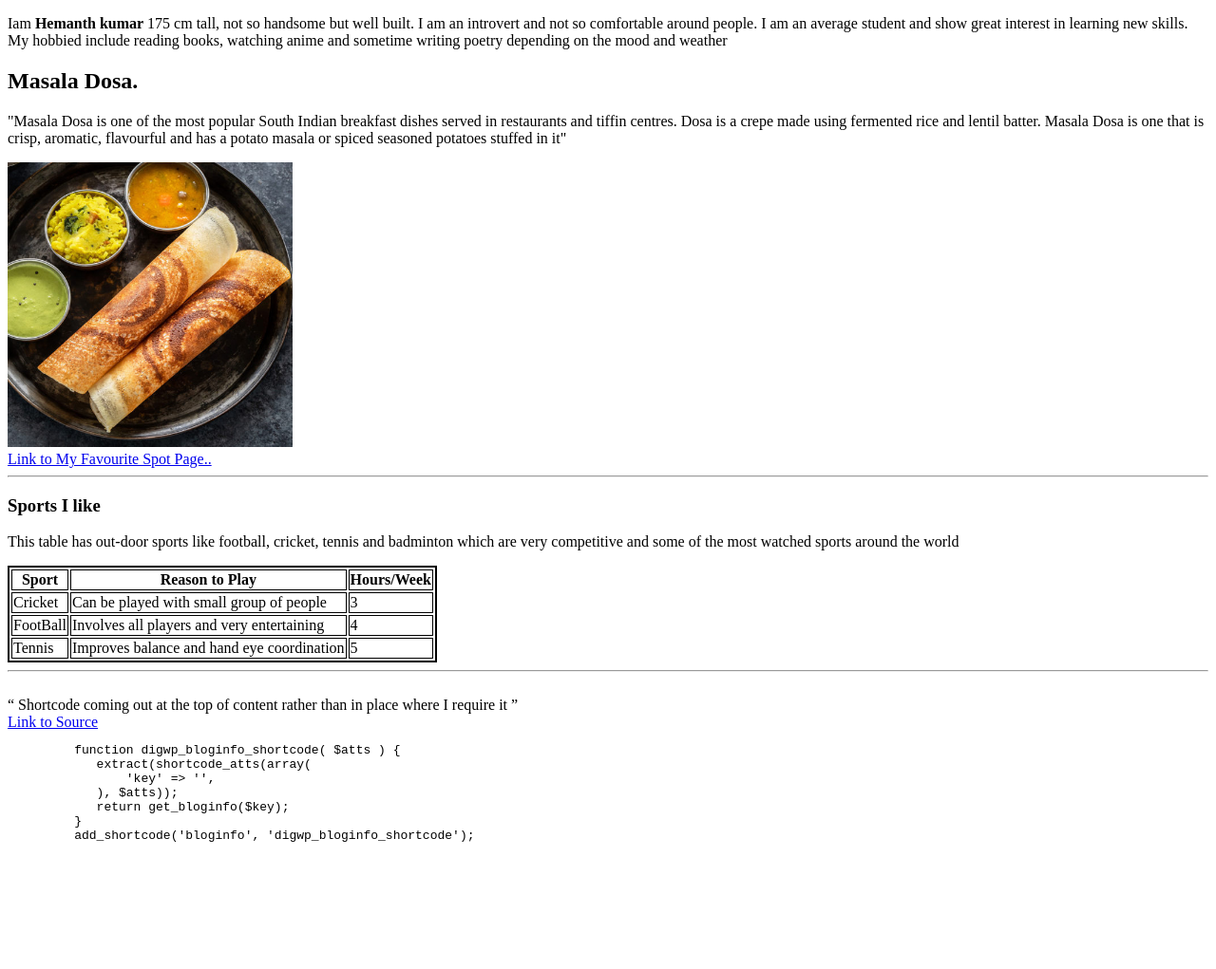
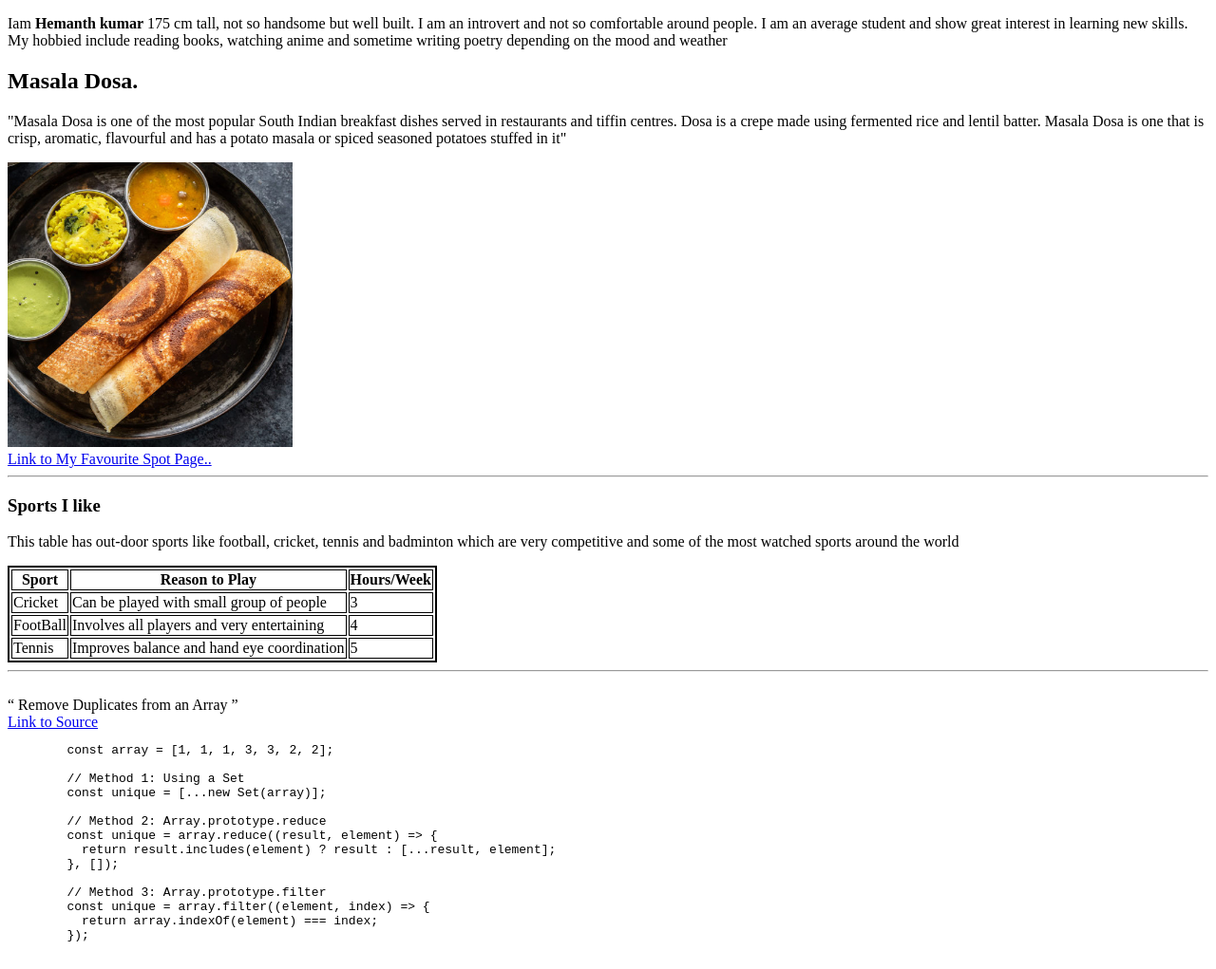
Before and after one commit to 44-563-WebApps-F23/44563-webapps-f23-assignment3-phkphk007, a plain HTML site: page mystats.html in a window 1280 px wide. Shown: the whole page at 95% size. Before the commit the page ends 916 px from the top, so only its background shows below. Drawn offline with Linux system fonts and the light colour scheme.

Commit message:
link changed

```diff
--- a/mystats.html
+++ b/mystats.html
@@ -67,24 +67,28 @@
     </table>
     <hr />
     <br />
-    <q>
-      Shortcode coming out at the top of content rather than in place where I
-      require it
-    </q>
+    <q> Remove Duplicates from an Array </q>
     <br />
     <a
-      href="https://css-tricks.com/snippets/wordpress/bloginfo-shortcode/"
+      href="https://css-tricks.com/snippets/javascript/remove-duplicates-from-an-array/"
       target="_blank"
       >Link to Source</a
     >
     <pre>
-         function digwp_bloginfo_shortcode( $atts ) {
-            extract(shortcode_atts(array(
-                'key' => '',
-            ), $atts));
-            return get_bloginfo($key);
-         }
-         add_shortcode('bloginfo', 'digwp_bloginfo_shortcode');
+        const array = [1, 1, 1, 3, 3, 2, 2];
+
+        // Method 1: Using a Set
+        const unique = [...new Set(array)];
+
+        // Method 2: Array.prototype.reduce
+        const unique = array.reduce((result, element) => {
+          return result.includes(element) ? result : [...result, element];
+        }, []);
+
+        // Method 3: Array.prototype.filter
+        const unique = array.filter((element, index) => {
+          return array.indexOf(element) === index;
+        });
          </pre
     >
   </body>
```
